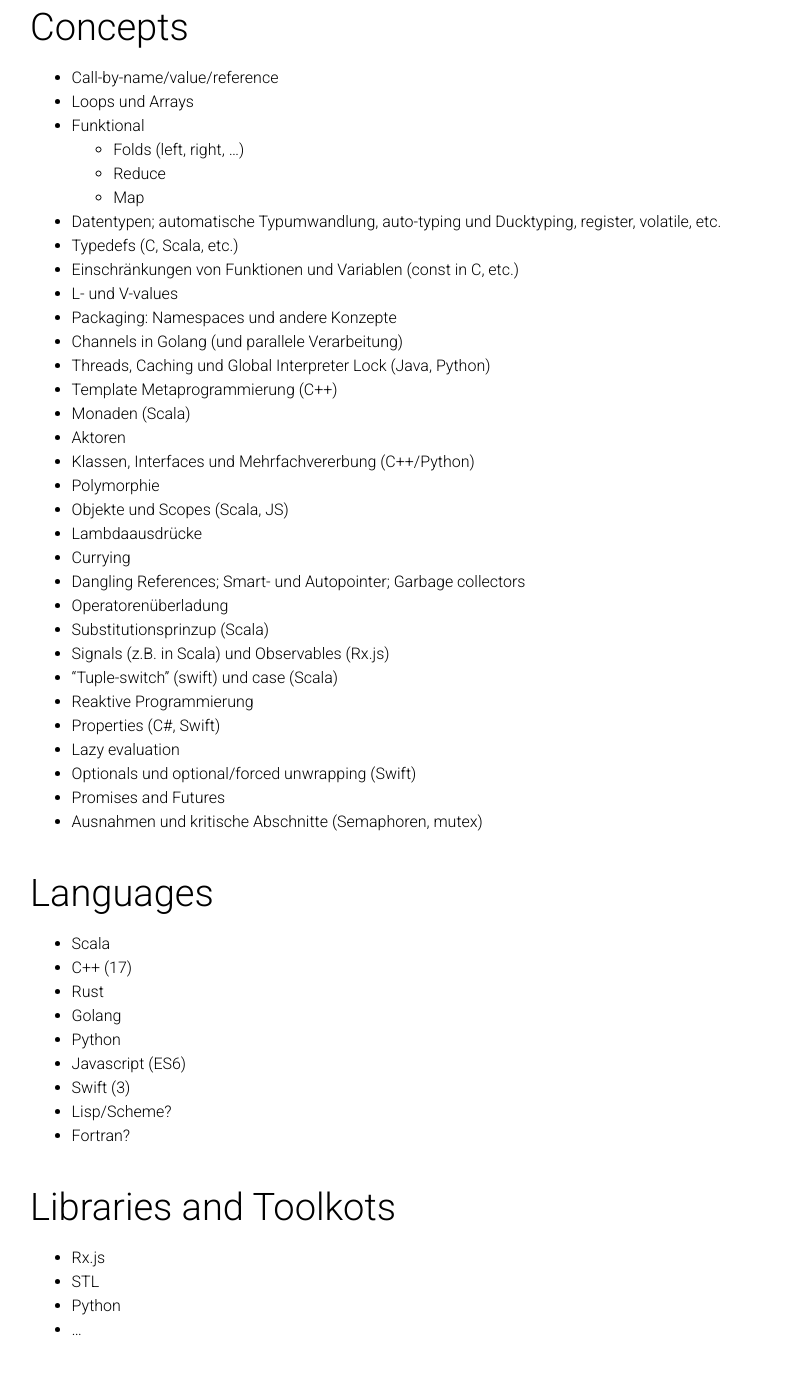
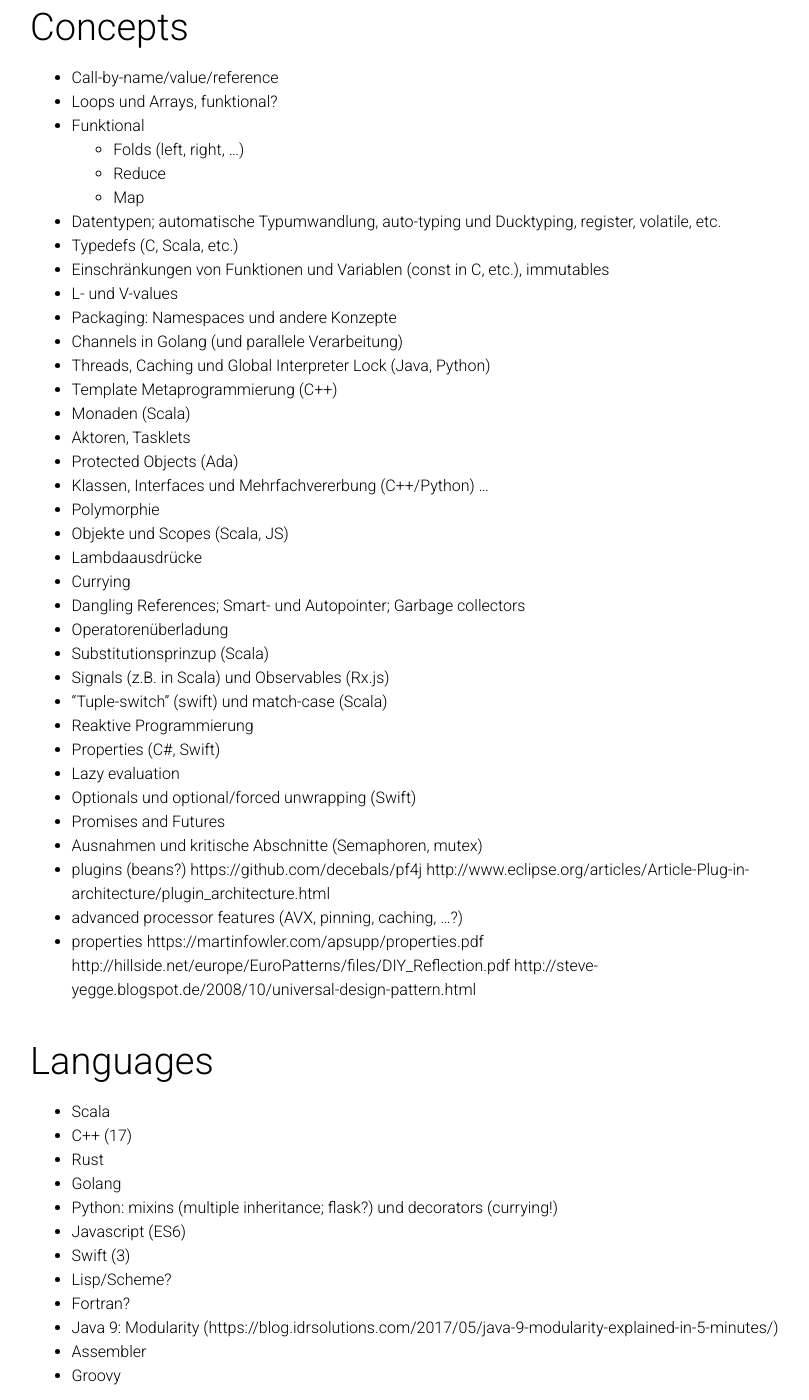
Before and after one commit to matthias-prangl/hsro-inf-kp.github.io, a Jekyll site: the page built from Topics.md, in a window 1280 px wide and 1400 px high, scrolled down 191 px. Shown: the whole window, without its empty margins (210-1019 px from the left). Built offline with Jekyll 4.4.1, drawn with Linux system fonts in a browser that asks for light colours; our own code applies the rules of GitHub Pages for plain Markdown files; some of the changed text lies outside the part shown.

Commit message:
Slides 01

```diff
--- a/Topics.md
+++ b/Topics.md
@@ -8,22 +8,23 @@ Incomplete List of Topics
 
 # Concepts
 - Call-by-name/value/reference
-- Loops und Arrays
+- Loops und Arrays, funktional?
 - Funktional
     - Folds (left, right, ...)
     - Reduce
     - Map
 - Datentypen; automatische Typumwandlung, auto-typing und Ducktyping, register, volatile, etc.
 - Typedefs (C, Scala, etc.)
-- Einschränkungen von Funktionen und Variablen (const in C, etc.)
+- Einschränkungen von Funktionen und Variablen (const in C, etc.), immutables
 - L- und V-values
 - Packaging: Namespaces und andere Konzepte
 - Channels in Golang (und parallele Verarbeitung)
 - Threads, Caching und Global Interpreter Lock (Java, Python)
 - Template Metaprogrammierung (C++)
 - Monaden (Scala)
-- Aktoren
-- Klassen, Interfaces und Mehrfachvererbung (C++/Python)
+- Aktoren, Tasklets
+- Protected Objects (Ada)
+- Klassen, Interfaces und Mehrfachvererbung (C++/Python) ...
 - Polymorphie
 - Objekte und Scopes (Scala, JS)
 - Lambdaausdrücke
@@ -32,27 +33,36 @@ Incomplete List of Topics
 - Operatorenüberladung
 - Substitutionsprinzup (Scala)
 - Signals (z.B. in Scala) und Observables (Rx.js)
-- "Tuple-switch" (swift) und case (Scala)
+- "Tuple-switch" (swift) und match-case (Scala)
 - Reaktive Programmierung
 - Properties (C#, Swift)
 - Lazy evaluation
 - Optionals und optional/forced unwrapping (Swift)
 - Promises and Futures
 - Ausnahmen und kritische Abschnitte (Semaphoren, mutex)
+- plugins (beans?) https://github.com/decebals/pf4j http://www.eclipse.org/articles/Article-Plug-in-architecture/plugin_architecture.html
+- advanced processor features (AVX, pinning, caching, ...?)
+- properties https://martinfowler.com/apsupp/properties.pdf http://hillside.net/europe/EuroPatterns/files/DIY_Reflection.pdf http://steve-yegge.blogspot.de/2008/10/universal-design-pattern.html
 
 # Languages
 - Scala
 - C++ (17)
 - Rust
 - Golang
-- Python
+- Python: mixins (multiple inheritance; flask?) und decorators (currying!)
 - Javascript (ES6)
 - Swift (3)
 - Lisp/Scheme?
 - Fortran?
+- Java 9: Modularity (https://blog.idrsolutions.com/2017/05/java-9-modularity-explained-in-5-minutes/)
+- Assembler
+- Groovy
 
-# Libraries and Toolkots
+
+# Libraries and Toolkits
 - Rx.js
 - STL
 - Python
 - ...
+- dependency injection (eg. dagger, angular, ...)
+-
```
Also changed, not shown: 01s-intro.html (+111 -10 lines), README.md (+1 -1 lines), _layouts/presentation.html (+15 -0 lines).
